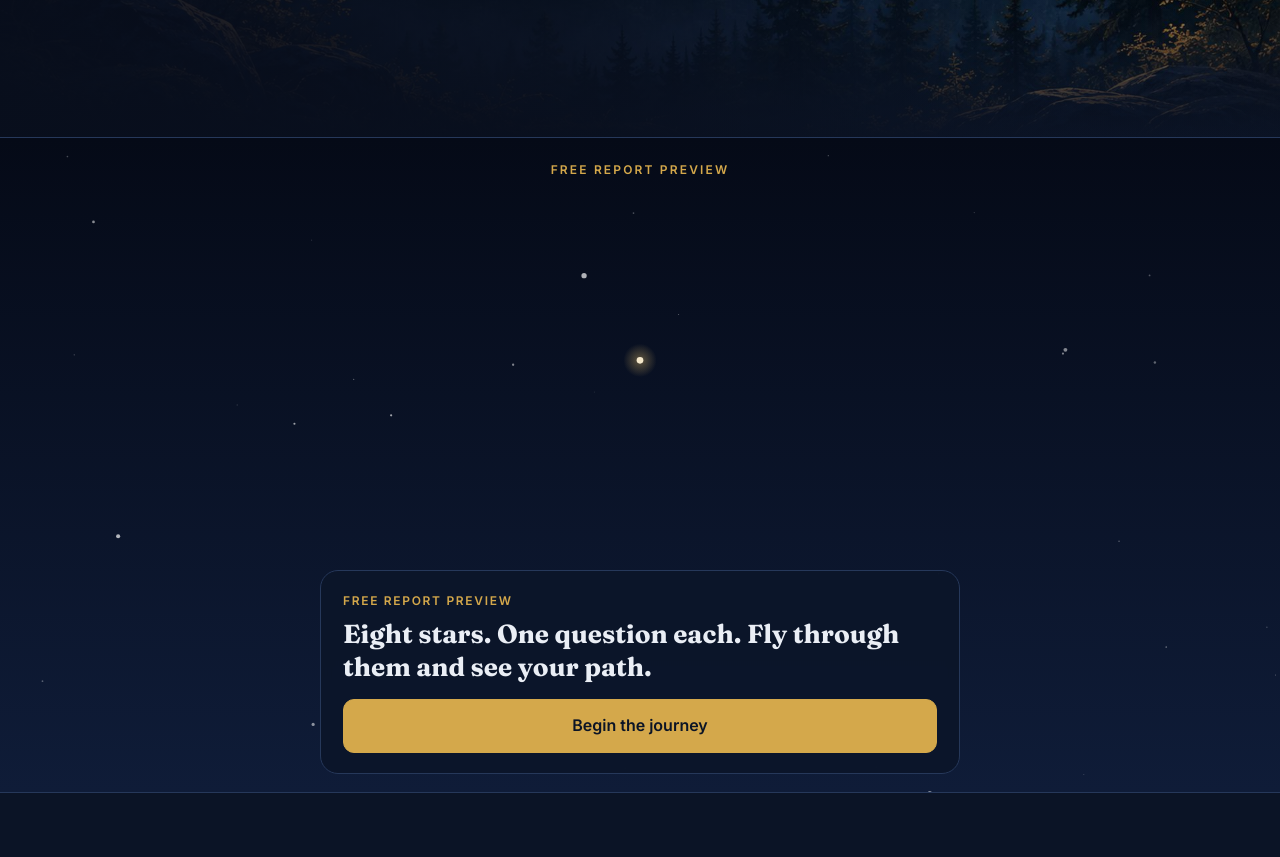
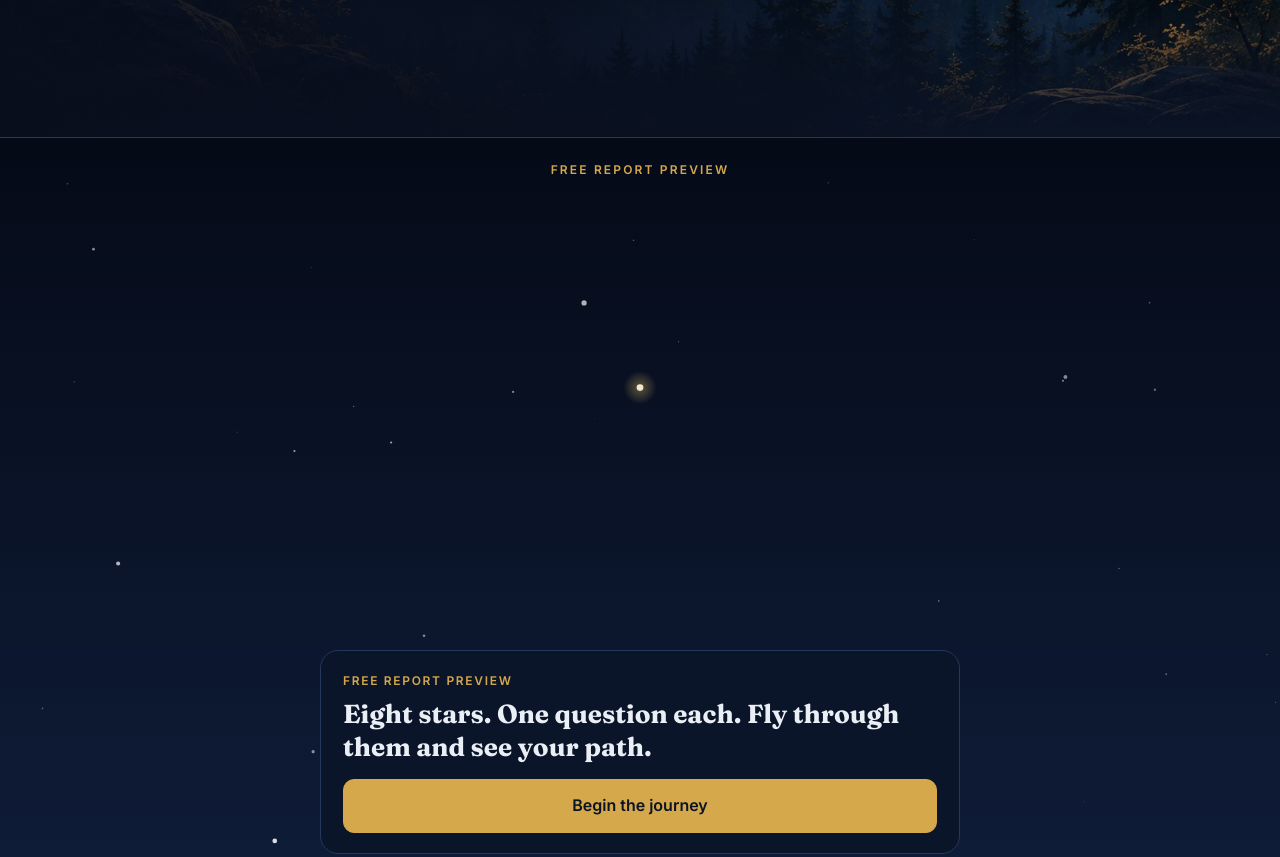
Before and after one commit to Tarathilien/whiteconsulting-site, a plain HTML site: page public/index.html in a window 1280 px wide. Shown: the part 620-1477 px from the top of the page. Drawn offline with Linux system fonts and the light colour scheme; animation ran at ten frames a second.

Commit message:
Journey section: fit to viewport, smaller result card, larger final margin
Co-Authored-By: Claude Sonnet 5.5 <noreply@anthropic.com>
Claude-Session: https://claude.ai/code/session_013tLK7HXDr7Su1BpLbjygVz

```diff
--- a/public/assets/journey.js
+++ b/public/assets/journey.js
@@ -45,7 +45,7 @@ function stub(i,v){var base=i<7?Math.atan2(S[i+1][1]-S[i][1],S[i+1][0]-S[i][0]):
 function answer(v){ans[idx]=v;card.className="j-card off";var i=idx;
  if(i<7){S.push(nextPos(i,v));stub(i,v);idx++;phase="fly";anim={a:{x:cam.x,y:cam.y,z:cam.z},b:focus(idx),t:0,dur:reduce?.01:2.0,dip:reduce?0:1.0,seg:i,cb:ask}}
  else{fin=true;phase="fly";lines[7]=1;var mnx=1e9,mxx=-1e9,mny=1e9,mxy=-1e9;S.forEach(function(p){mnx=Math.min(mnx,p[0]);mxx=Math.max(mxx,p[0]);mny=Math.min(mny,p[1]);mxy=Math.max(mxy,p[1])});
-  var hw=(mxx-mnx)/2+110,hh2=(mxy-mny)/2+80,z=Math.min(W*.52/hw,H*.27/hh2,2.4);fly({x:(mnx+mxx)/2,y:(mny+mxy)/2,z:z},3.2,0,finish)}}
+  var hw=(mxx-mnx)/2+110,hh2=(mxy-mny)/2+80,z=Math.min(W*.52/hw,H*.2/hh2,2);fly({x:(mnx+mxx)/2,y:(mny+mxy)/2,z:z},3.2,0,finish)}}
 function finish(){phase="done";var gaps=PRIORITY.filter(function(i){return !ans[i]});
  var pairs=[];for(var i=0;i<8;i++)for(var j=i+1;j<8;j++)if(par[j]!==i&&par[i]!==j)pairs.push([i,j,Math.hypot(S[i][0]-S[j][0],S[i][1]-S[j][1])]);
  pairs.sort(function(a,b){return a[2]-b[2]});X=pairs.slice(0,1);
--- a/public/assets/site.css
+++ b/public/assets/site.css
@@ -203,10 +203,10 @@ a.more{display:inline-block;margin-top:14px;color:var(--gold);font-weight:600}
 a.more::after{content:" \2192"}
 
 /* constellation journey */
-#journey-section{padding:0}
-.j-stage{position:relative;height:clamp(560px,82vh,720px);overflow:hidden;background:#050a17;border-top:1px solid var(--line);border-bottom:1px solid var(--line)}
+#journey-section{padding:0;scroll-margin-top:56px}
+.j-stage{position:relative;height:clamp(560px,calc(100vh - 64px),760px);overflow:hidden;background:#050a17;border-top:1px solid var(--line);border-bottom:1px solid var(--line)}
 .j-sky{position:absolute;inset:0;width:100%;height:100%;display:block}
-.j-card{z-index:3;position:absolute;left:50%;bottom:18px;transform:translateX(-50%);width:min(640px,calc(100% - 28px));background:rgba(12,22,42,.9);border:1px solid var(--line);border-radius:18px;padding:20px 22px;max-height:48%;overflow:auto;backdrop-filter:blur(6px);transition:opacity .5s,transform .5s}
+.j-card{z-index:3;position:absolute;left:50%;bottom:18px;transform:translateX(-50%);width:min(640px,calc(100% - 28px));background:rgba(12,22,42,.9);border:1px solid var(--line);border-radius:18px;padding:20px 22px;max-height:40%;overflow:auto;backdrop-filter:blur(6px);transition:opacity .5s,transform .5s}
 .j-card.off{opacity:0;pointer-events:none;transform:translateX(-50%) translateY(16px)}
 .j-qn{font-size:12px;letter-spacing:.14em;text-transform:uppercase;color:var(--gold);font-weight:600;margin-bottom:8px}
 .j-qt{font-family:var(--serif);font-weight:700;font-size:clamp(20px,3.4vw,26px);line-height:1.25;margin:0 0 16px}
--- a/public/index.html
+++ b/public/index.html
@@ -9,7 +9,7 @@
 <meta name="theme-color" content="#0B1426">
 <link rel="preconnect" href="https://fonts.googleapis.com"><link rel="preconnect" href="https://fonts.gstatic.com" crossorigin>
 <link href="https://fonts.googleapis.com/css2?family=Fraunces:opsz,wght@9..144,600;9..144,700&family=Inter:wght@400;500;600&display=swap" rel="stylesheet">
-<link rel="stylesheet" href="/assets/site.css?v=2">
+<link rel="stylesheet" href="/assets/site.css?v=3">
 </head><body>
 <a class="skip" href="#main">Skip to content</a>
 <header class="nav"><div class="wrap">
@@ -28,7 +28,7 @@
 </div></section>
 
 <section id="journey-section"><div class="j-stage" id="journey"><div class="j-head"><div class="eyebrow">Free report preview</div></div></div></section>
-<script src="/assets/journey.js?v=3" defer></script>
+<script src="/assets/journey.js?v=4" defer></script>
 
 <section><div class="wrap">
 <div class="head"><div class="eyebrow">Real work for local nonprofits</div><h2>Here is what I actually do.</h2><p class="lede">Two organizations with no IT department. Two problems fixed.</p>
```
Also changed, not shown: public/ai/index.html (+1 -1 lines), public/connect/index.html (+1 -1 lines), public/nonprofits/index.html (+1 -1 lines), public/services/index.html (+1 -1 lines).
